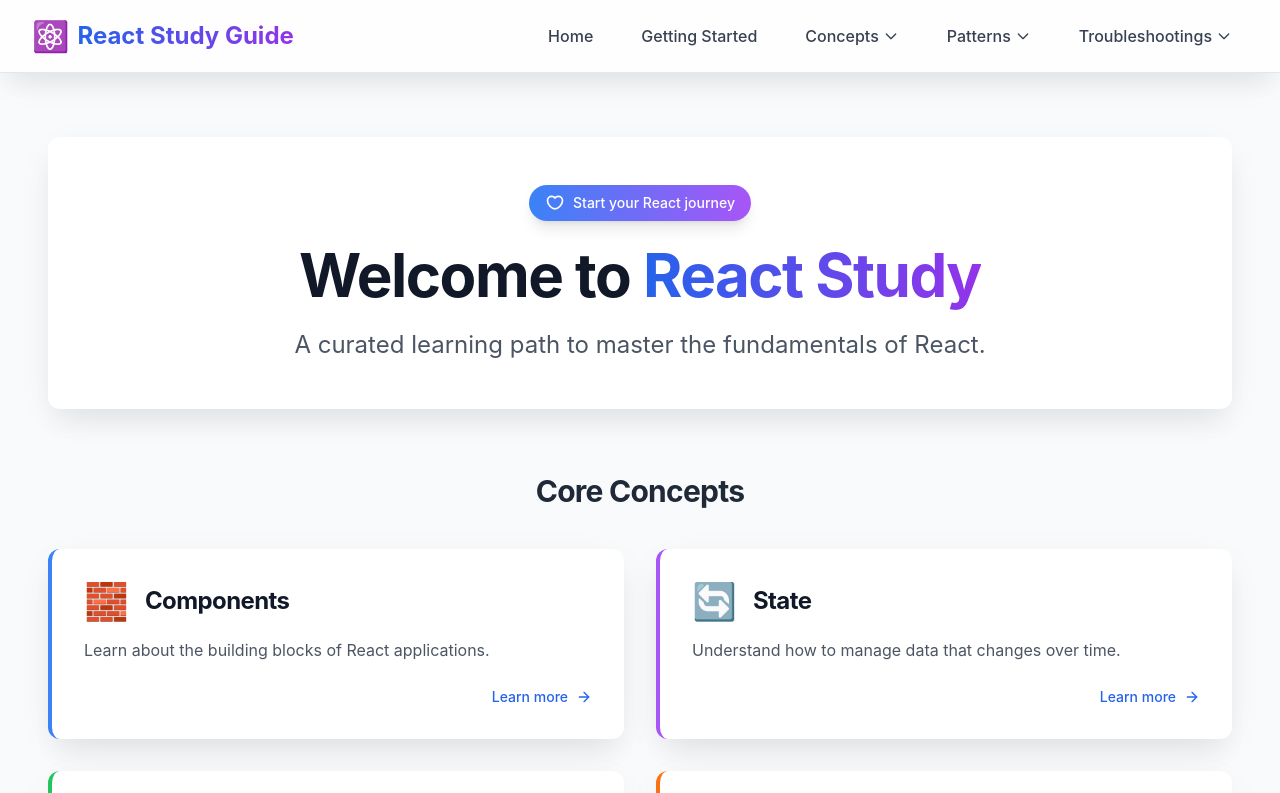
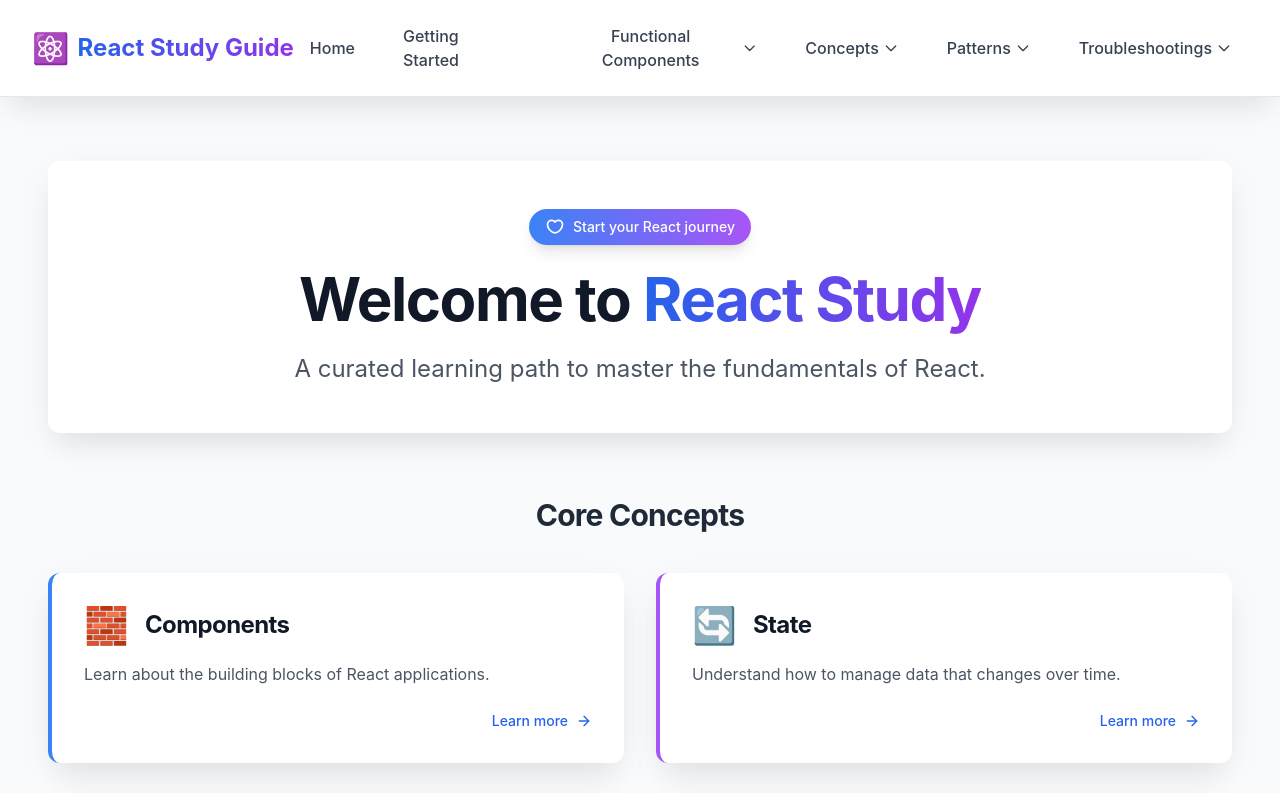
Before and after one commit to jeonck/react-study-guide, a React (Vite) app: page / in a window 1280 px wide. Shown: the top 793 px of the page. Built offline with nearby package versions, Linux system fonts and the light colour scheme.

Commit message:
Revert: Feat: Move Functional Components Overview to Concepts
This reverts commit c40118f.

The user requested to revert the previous change, which moved the Functional Components Overview to Concepts. This commit restores the previous file structure and navigation.

```diff
--- a/src/App.tsx
+++ b/src/App.tsx
@@ -2,7 +2,7 @@ import React from 'react';
 import { HashRouter as Router, Routes, Route, Navigate, useLocation } from 'react-router-dom';
 import Navbar from './components/Navbar';
 import Home from './pages/Home';
-import ConceptsComponents from './pages/Concepts/Components';
+import FunctionalComponentsOverview from './pages/FunctionalComponents/Overview';
 import FunctionalComponentsUIsOverview from './pages/FunctionalComponents/UIsOverview';
 import Primitives from './pages/FunctionalComponents/Primitives';
 import LayoutContainers from './pages/FunctionalComponents/LayoutContainers';
@@ -41,7 +41,7 @@ const AppContent = () => {
         <Routes>
           <Route path="/" element={<Home />} />
           <Route path="/concepts/getting-started" element={<GettingStarted />} />
-          <Route path="/concepts/components" element={<ConceptsComponents />} />
+          <Route path="/functional-components" element={<FunctionalComponentsOverview />} />
           <Route path="/functional-components/uis-overview" element={<FunctionalComponentsUIsOverview />} />
           <Route path="/functional-components/primitives" element={<Primitives />} />
           <Route path="/functional-components/layout-containers" element={<LayoutContainers />} />
--- a/src/components/Navbar.tsx
+++ b/src/components/Navbar.tsx
@@ -4,14 +4,24 @@ import { Link } from 'react-router-dom';
 const Navbar = () => {
   const [isMobileMenuOpen, setIsMobileMenuOpen] = useState(false);
   const [isConceptsMenuOpen, setIsConceptsMenuOpen] = useState(false);
+  const [isFunctionalComponentsMenuOpen, setIsFunctionalComponentsMenuOpen] = useState(false);
   const [isTroubleshootingMenuOpen, setIsTroubleshootingMenuOpen] = useState(false);
   const [isPatternsMenuOpen, setIsPatternsMenuOpen] = useState(false);
   const conceptsMenuRef = useRef<HTMLDivElement>(null);
+  const functionalComponentsMenuRef = useRef<HTMLDivElement>(null);
   const troubleshootingMenuRef = useRef<HTMLDivElement>(null);
   const patternsMenuRef = useRef<HTMLDivElement>(null);
 
   const toggleConceptsMenu = () => {
     setIsConceptsMenuOpen(!isConceptsMenuOpen);
+    setIsFunctionalComponentsMenuOpen(false);
+    setIsTroubleshootingMenuOpen(false);
+    setIsPatternsMenuOpen(false);
+  };
+
+  const toggleFunctionalComponentsMenu = () => {
+    setIsFunctionalComponentsMenuOpen(!isFunctionalComponentsMenuOpen);
+    setIsConceptsMenuOpen(false);
     setIsTroubleshootingMenuOpen(false);
     setIsPatternsMenuOpen(false);
   };
@@ -32,6 +42,9 @@ const Navbar = () => {
     const handleClickOutside = (event: MouseEvent) => {
       if (conceptsMenuRef.current && !conceptsMenuRef.current.contains(event.target as Node)) {
         setIsConceptsMenuOpen(false);
+      }
+      if (functionalComponentsMenuRef.current && !functionalComponentsMenuRef.current.contains(event.target as Node)) {
+        setIsFunctionalComponentsMenuOpen(false);
       }
       if (troubleshootingMenuRef.current && !troubleshootingMenuRef.current.contains(event.target as Node)) {
         setIsTroubleshootingMenuOpen(false);
@@ -63,7 +76,26 @@ const Navbar = () => {
           <div className="hidden md:flex items-center space-x-4">
             <NavLink to="/">Home</NavLink>
             <NavLink to="/concepts/getting-started">Getting Started</NavLink>
-
+            <div className="relative" ref={functionalComponentsMenuRef}>
+              <button
+                onClick={toggleFunctionalComponentsMenu}
+                className="px-4 py-2 rounded-lg text-base font-medium text-gray-700 hover:text-blue-600 hover:bg-gradient-to-r hover:from-blue-50 hover:to-purple-50 transition-all duration-200 flex items-center"
+              >
+                Functional Components
+                <svg className={`w-4 h-4 ml-1 transition-transform ${isFunctionalComponentsMenuOpen ? 'transform rotate-180' : ''}`} fill="none" stroke="currentColor" viewBox="0 0 24 24"><path strokeLinecap="round" strokeLinejoin="round" strokeWidth="2" d="M19 9l-7 7-7-7"></path></svg>
+              </button>
+              {isFunctionalComponentsMenuOpen && (
+                <div className="absolute mt-2 w-48 bg-white rounded-lg shadow-lg py-2 animate-fadeIn">
+                  <DropdownLink to="/functional-components">Overview</DropdownLink>
+                  <DropdownLink to="/functional-components/uis-overview">UI Types Overview</DropdownLink>
+                  <DropdownLink to="/functional-components/primitives">Primitives</DropdownLink>
+                  <DropdownLink to="/functional-components/layout-containers">Layout & Containers</DropdownLink>
+                  <DropdownLink to="/functional-components/data-display">Data Display</DropdownLink>
+                  <DropdownLink to="/functional-components/interactions-feedback">Interactions & Feedback</DropdownLink>
+                  <DropdownLink to="/functional-components/pages-complex-uis">Pages & Complex UIs</DropdownLink>
+                </div>
+              )}
+            </div>
             <div className="relative" ref={conceptsMenuRef}>
               <button
                 onClick={toggleConceptsMenu}
@@ -77,7 +109,6 @@ const Navbar = () => {
                   <DropdownLink to="/concepts/state">State</DropdownLink>
                   <DropdownLink to="/concepts/props">Props</DropdownLink>
                   <DropdownLink to="/concepts/hooks">Hooks</DropdownLink>
-                  <DropdownLink to="/concepts/components">Components</DropdownLink>
                 </div>
               )}
             </div>
@@ -147,7 +178,22 @@ const Navbar = () => {
           <div className="px-4 pt-2 pb-4 space-y-2">
             <MobileNavLink to="/">Home</MobileNavLink>
             <MobileNavLink to="/concepts/getting-started">Getting Started</MobileNavLink>
-
+            <div className="relative">
+              <button onClick={toggleFunctionalComponentsMenu} className="w-full text-left block px-4 py-3 rounded-lg text-base font-medium text-gray-800 hover:bg-gradient-to-r hover:from-blue-50 hover:to-purple-50 transition-all duration-200">
+                Functional Components
+              </button>
+              {isFunctionalComponentsMenuOpen && (
+                <div className="pl-4">
+                  <MobileNavLink to="/functional-components">Overview</MobileNavLink>
+                  <MobileNavLink to="/functional-components/uis-overview">UI Types Overview</MobileNavLink>
+                  <MobileNavLink to="/functional-components/primitives">Primitives</MobileNavLink>
+                  <MobileNavLink to="/functional-components/layout-containers">Layout & Containers</MobileNavLink>
+                  <MobileNavLink to="/functional-components/data-display">Data Display</MobileNavLink>
+                  <MobileNavLink to="/functional-components/interactions-feedback">Interactions & Feedback</MobileNavLink>
+                  <MobileNavLink to="/functional-components/pages-complex-uis">Pages & Complex UIs</MobileNavLink>
+                </div>
+              )}
+            </div>
             <div className="relative">
               <button onClick={toggleConceptsMenu} className="w-full text-left block px-4 py-3 rounded-lg text-base font-medium text-gray-800 hover:bg-gradient-to-r hover:from-blue-50 hover:to-purple-50 transition-all duration-200">
                 Concepts
@@ -157,7 +203,6 @@ const Navbar = () => {
                   <MobileNavLink to="/concepts/state">State</MobileNavLink>
                   <MobileNavLink to="/concepts/props">Props</MobileNavLink>
                   <MobileNavLink to="/concepts/hooks">Hooks</MobileNavLink>
-                  <MobileNavLink to="/concepts/components">Components</MobileNavLink>
                 </div>
               )}
             </div>
```
Also changed, not shown: src/pages/FunctionalComponents/Overview.tsx (renamed from src/pages/Concepts/Components.tsx).
